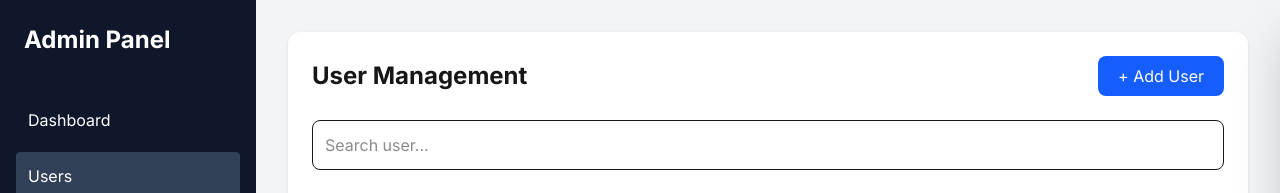
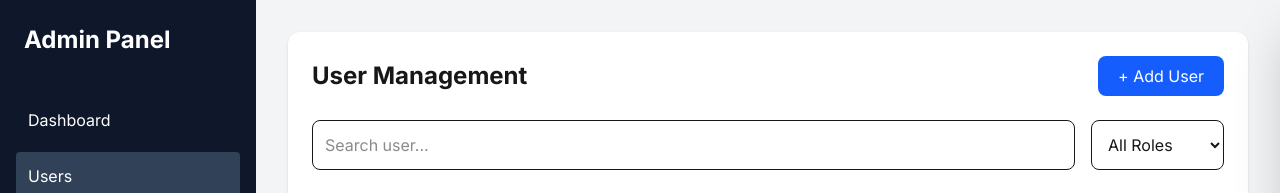
Before and after one commit to MadhanSubramani/V_unit_new, a Next.js app: page /users in a window 1280 px wide. Shown: the top 193 px of the page. Built offline with nearby package versions, Linux system fonts and the light colour scheme; no server answers; the database is empty.

Commit message:
new changes

```diff
--- a/app/login/page.tsx
+++ b/app/login/page.tsx
@@ -156,10 +156,6 @@ export default function LoginPage() {
             </button>
           </form>
         </div>
-
-        <p className="mt-6 text-center text-xs text-zinc-600">
-          Credentials are verified against Firestore — not Firebase Auth.
-        </p>
       </div>
     </main>
   );
--- a/app/users/page.tsx
+++ b/app/users/page.tsx
@@ -21,6 +21,7 @@ export default function UsersPage() {
     const [page, setPage] = useState(1);
     const [errors, setErrors] = useState<FormErrors>({});
     const [submitError, setSubmitError] = useState("");
+    const [roleFilter, setRoleFilter] = useState("all");
     const router = useRouter();
     const rowsPerPage = 5;
 
@@ -122,11 +123,16 @@ export default function UsersPage() {
         setDrawerOpen(true);
     };
 
-    const filteredUsers = users.filter(
-        (user) =>
+    const filteredUsers = users.filter((user) => {
+        const matchesSearch =
             user.username?.toLowerCase().includes(search.toLowerCase()) ||
-            user.email?.toLowerCase().includes(search.toLowerCase())
-    );
+            user.email?.toLowerCase().includes(search.toLowerCase());
+
+        const matchesRole =
+            roleFilter === "all" || user.role === roleFilter;
+
+        return matchesSearch && matchesRole;
+    });
 
     const totalPages = Math.ceil(filteredUsers.length / rowsPerPage);
     const currentUsers = filteredUsers.slice(
@@ -181,13 +187,29 @@ export default function UsersPage() {
                     </div>
 
                     {/* SEARCH */}
+                    <div className="flex gap-4 mb-6">
                         <input
                             type="text"
                             placeholder="Search user..."
                             value={search}
                             onChange={(e) => setSearch(e.target.value)}
-                        className="w-full border p-3 rounded-lg mb-6"
+                            className="flex-1 border p-3 rounded-lg"
                         />
+
+                        <select
+                            value={roleFilter}
+                            onChange={(e) => {
+                                setRoleFilter(e.target.value);
+                                setPage(1);
+                            }}
+                            className="border p-3 rounded-lg"
+                        >
+                            <option value="all">All Roles</option>
+                            <option value="admin">Admin</option>
+                            <option value="user">User</option>
+                            <option value="accountant">Accountant</option>
+                        </select>
+                    </div>
 
                     {/* TABLE */}
                     <div className="overflow-x-auto">
```
Lines whose indentation alone changed are shown as unchanged.
